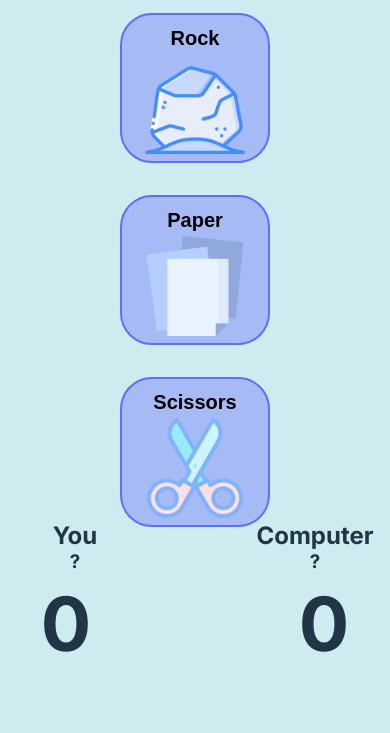
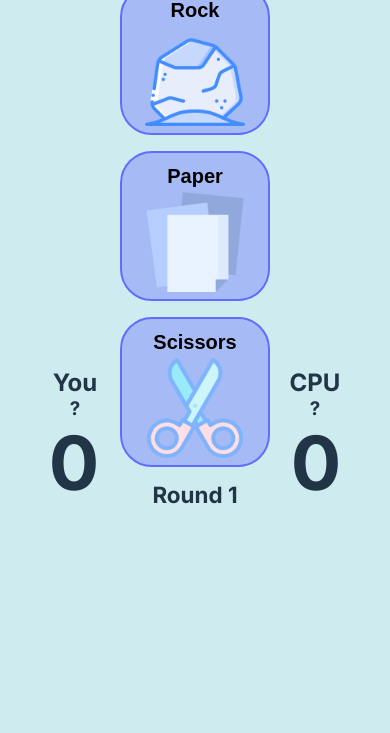
Before and after one commit to nathandallas/rock-paper-scissors, a website built with Vite: page index.html in a window 390 px wide. Shown: the part 111-844 px from the top of the page. Built offline with nearby package versions, Linux system fonts and the light colour scheme.

Commit message:
completed mobile styling

```diff
--- a/index.html
+++ b/index.html
@@ -27,7 +27,8 @@
           <h3 id="computer-score">0</h3>
         </div>
         <div class="player computer">
-          <h3 class="player--name">Computer</h3>
+          <h3 class="player--name mobile">CPU</h3>
+          <h3 class="player--name tablet">Computer</h3>
           <h3 class="computer--choice">?</h3>
         </div>
       </div>
--- a/style.scss
+++ b/style.scss
@@ -42,6 +42,10 @@ $desktop-breakpoint: 1024px;
   padding: 0;
 }
 
+body {
+  max-height: 900px;
+}
+
 a {
   font-weight: 500;
   color: #646cff;
@@ -75,6 +79,12 @@ p {
   }
 }
 
+.mobile {
+  @include tablet {
+    display: none;
+  }
+}
+
 h2 {
   font-size: 1.7rem;
   font-weight: 400;
@@ -92,10 +102,18 @@ section {
 }
 
 .stats-container {
-  gap: 2rem;
   text-align: center;
 
   @include tablet {
+  }
+}
+
+.rounds {
+  font-size: 1.4rem;
+  @include phone {
+    position: absolute;
+    width: 100vw;
+    top: 37rem;
   }
 }
 
@@ -117,7 +135,7 @@ section {
   min-width: 150px;
   @include phone {
     position: absolute;
-    bottom: 10rem;
+    top: 30rem;
   }
   &--name {
     font-size: 1.5rem;
@@ -138,10 +156,10 @@ section {
   font-size: 4rem;
   margin: 3rem auto;
   position: absolute;
-  bottom: 1rem;
+  top: 30rem;
 
   & h3 {
-    margin: 0 1rem;
+    margin: 0 1.5rem;
     min-width: 100px;
     text-align: center;
     @include tablet {
@@ -150,7 +168,7 @@ section {
     }
   }
   @include tablet {
-    position: relative;
+    position: static;
     justify-content: center;
     margin: auto 0;
     font-size: 2rem;
@@ -174,7 +192,7 @@ section {
     border: 2px solid #646cff;
     width: 150px;
     height: 150px;
-    margin: 1rem auto;
+    margin: 0.5rem auto;
     border-radius: 2rem;
     @include tablet {
       font-size: 1.5rem;
@@ -234,7 +252,7 @@ img {
     position: absolute;
 
     width: 100vw;
-    bottom: 0;
+    top: 40rem;
     padding-bottom: 1rem;
   }
 }
```
Also changed, not shown: style.css, 1 other file.
